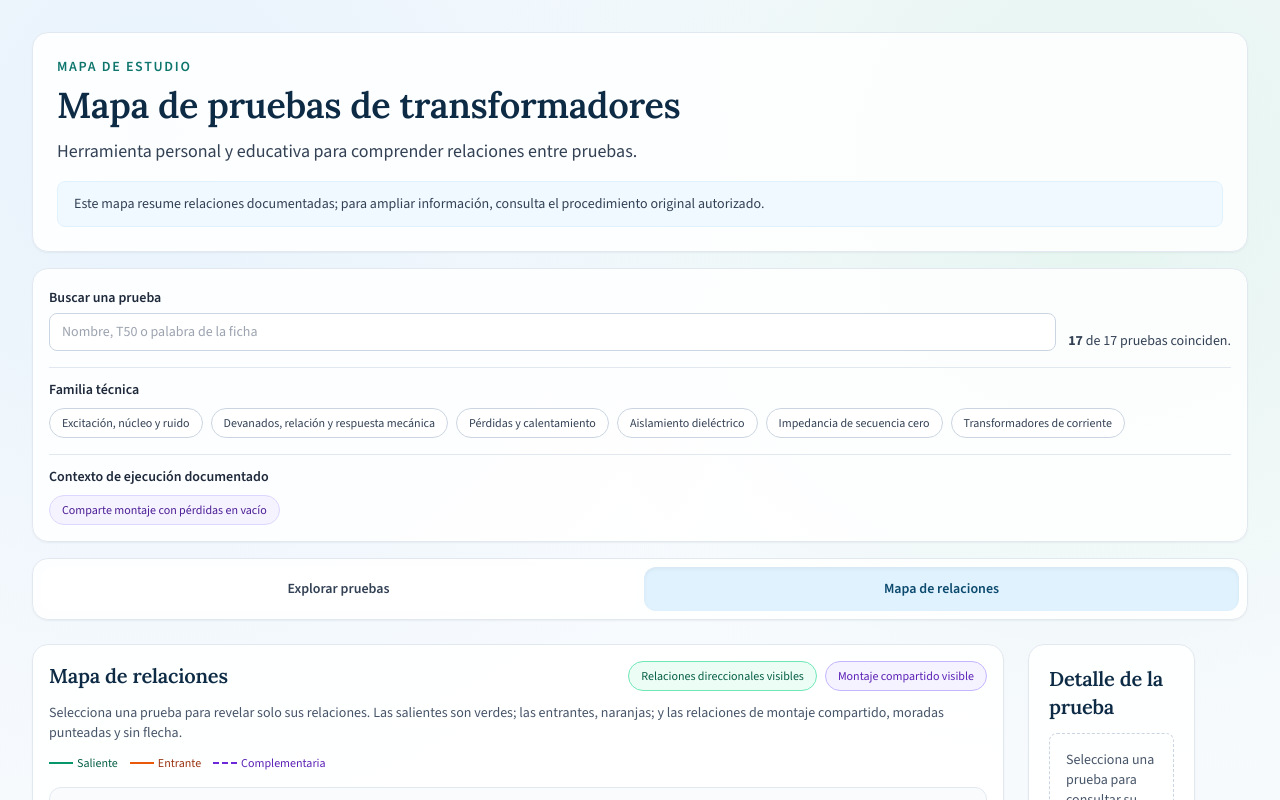
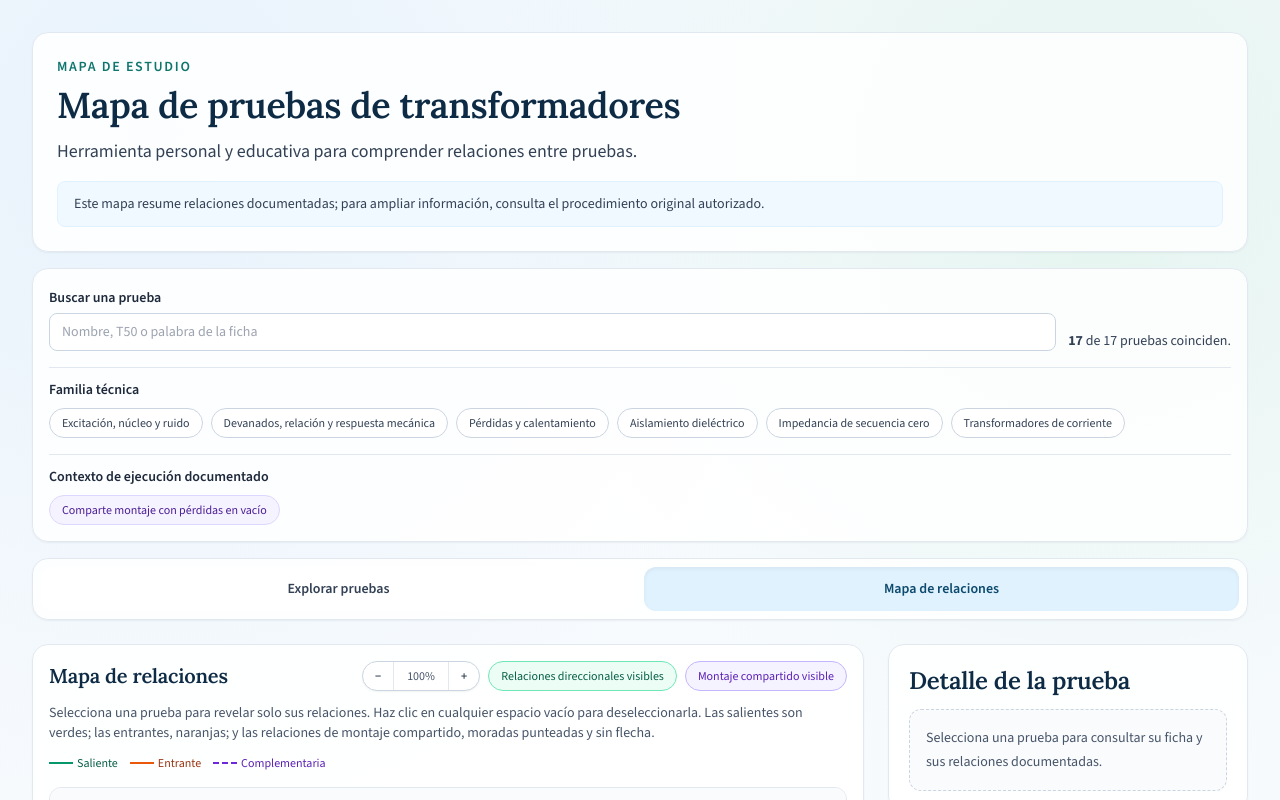
Before and after one commit to daguevarac-debug/mapa-pruebas-transformadores, a Next.js app: page / in a window 1280 px wide. Both pictures are taken after a click on the button "Mapa de relaciones". Shown: the top 800 px of the page. Built offline with nearby package versions, Linux system fonts and the light colour scheme.

Commit message:
Mejorar navegación y claridad del mapa

```diff
--- a/src/app/page.tsx
+++ b/src/app/page.tsx
@@ -33,6 +33,7 @@ export default function HomePage() {
   const [contexts, setContexts] = useState<string[]>([]);
   const [showDirectional, setShowDirectional] = useState(true);
   const [showComplementary, setShowComplementary] = useState(true);
+  const [mapZoom, setMapZoom] = useState(1);
 
   const filteredProcedures = useMemo(() => {
     const normalized = query.trim().toLocaleLowerCase("es");
@@ -56,6 +57,8 @@ export default function HomePage() {
   const toggleFamily = (family: string) => { setSelectedCode(null); setFamilies((current) => current.includes(family) ? current.filter((item) => item !== family) : [...current, family]); };
   const toggleContext = (context: string) => { setSelectedCode(null); setContexts((current) => current.includes(context) ? current.filter((item) => item !== context) : [...current, context]); };
   const clearFilters = () => { setQuery(""); setFamilies([]); setContexts([]); setSelectedCode(null); };
+  const zoomIn = () => setMapZoom((current) => Math.min(1.6, Number((current + 0.2).toFixed(1))));
+  const zoomOut = () => setMapZoom((current) => Math.max(0.6, Number((current - 0.2).toFixed(1))));
 
   return (
     <main className="study-shell mx-auto flex min-h-screen w-full max-w-7xl flex-col px-4 py-8 md:px-8">
@@ -101,24 +104,31 @@ export default function HomePage() {
         <ProcedurePanel procedure={selectedProcedure} relations={selectedRelations} />
       </section>}
 
-      {viewMode === "map" && <section className="mt-6 grid gap-6 xl:grid-cols-[1.3fr_0.7fr]">
+      {viewMode === "map" && <section className="mt-6 grid gap-6 xl:grid-cols-[minmax(0,1fr)_minmax(320px,360px)]">
         <div className="rounded-2xl border border-slate-200 bg-white/90 p-4 shadow-sm backdrop-blur">
-          <div className="flex flex-wrap items-center justify-between gap-3"><h2 className="text-xl font-semibold text-[#0d2b45]">Mapa de relaciones</h2><div className="flex flex-wrap gap-2 text-xs">
+          <div className="flex flex-wrap items-center justify-between gap-3"><h2 className="text-xl font-semibold text-[#0d2b45]">Mapa de relaciones</h2><div className="flex flex-wrap items-center gap-2 text-xs">
+            <div className="inline-flex overflow-hidden rounded-full border border-slate-300 bg-white shadow-sm" aria-label="Controles de zoom">
+              <button type="button" onClick={zoomOut} disabled={mapZoom <= 0.6} className="px-3 py-1.5 font-semibold text-slate-700 transition hover:bg-slate-50 disabled:cursor-not-allowed disabled:text-slate-300" aria-label="Alejar mapa">−</button>
+              <button type="button" onClick={() => setMapZoom(1)} className="min-w-14 border-x border-slate-200 px-2 py-1.5 font-medium text-slate-600 hover:bg-slate-50" aria-label="Restablecer zoom">{Math.round(mapZoom * 100)}%</button>
+              <button type="button" onClick={zoomIn} disabled={mapZoom >= 1.6} className="px-3 py-1.5 font-semibold text-slate-700 transition hover:bg-slate-50 disabled:cursor-not-allowed disabled:text-slate-300" aria-label="Acercar mapa">+</button>
+            </div>
             <button type="button" onClick={() => setShowDirectional((value) => !value)} aria-pressed={showDirectional} className={`rounded-full border px-3 py-1.5 font-medium ${showDirectional ? "border-emerald-300 bg-emerald-50 text-emerald-800" : "border-slate-300 bg-white text-slate-500"}`}>Relaciones direccionales {showDirectional ? "visibles" : "ocultas"}</button>
             <button type="button" onClick={() => setShowComplementary((value) => !value)} aria-pressed={showComplementary} className={`rounded-full border px-3 py-1.5 font-medium ${showComplementary ? "border-violet-300 bg-violet-50 text-violet-800" : "border-slate-300 bg-white text-slate-500"}`}>Montaje compartido {showComplementary ? "visible" : "oculto"}</button>
           </div></div>
-          <p className="mt-3 text-sm text-slate-600">Selecciona una prueba para revelar solo sus relaciones. Las salientes son verdes; las entrantes, naranjas; y las relaciones de montaje compartido, moradas punteadas y sin flecha.</p>
+          <p className="mt-3 text-sm text-slate-600">Selecciona una prueba para revelar solo sus relaciones. Haz clic en cualquier espacio vacío para deseleccionarla. Las salientes son verdes; las entrantes, naranjas; y las relaciones de montaje compartido, moradas punteadas y sin flecha.</p>
           <div className="mt-3 flex flex-wrap gap-3 text-xs"><span className="inline-flex items-center gap-1 text-emerald-800"><i className="h-0.5 w-6 bg-emerald-600" /> Saliente</span><span className="inline-flex items-center gap-1 text-orange-800"><i className="h-0.5 w-6 bg-orange-600" /> Entrante</span><span className="inline-flex items-center gap-1 text-violet-800"><i className="h-0 w-6 border-t-2 border-dashed border-violet-700" /> Complementaria</span></div>
-          <div className="mt-4 overflow-x-auto rounded-xl border border-slate-200 bg-slate-50/70 p-2"><svg viewBox="0 0 1180 810" className="h-[510px] min-w-[920px] w-full" role="img" aria-label="Mapa fijo de relaciones verificadas entre pruebas">
+          <div className="mt-4 overflow-auto rounded-xl border border-slate-200 bg-slate-50/70 p-2"><svg viewBox="0 0 1180 810" className="block" style={{ height: `${510 * mapZoom}px`, minWidth: `${920 * mapZoom}px`, width: `${Math.max(100, mapZoom * 100)}%` }} role="img" aria-label="Mapa fijo de relaciones verificadas entre pruebas" onClick={() => setSelectedCode(null)}>
             <defs><marker id="arrow-green" viewBox="0 0 10 10" refX="9" refY="5" markerWidth="7" markerHeight="7" orient="auto"><path d="M 0 0 L 10 5 L 0 10 z" fill="#16a34a" /></marker><marker id="arrow-orange" viewBox="0 0 10 10" refX="9" refY="5" markerWidth="7" markerHeight="7" orient="auto"><path d="M 0 0 L 10 5 L 0 10 z" fill="#ea580c" /></marker></defs>
             <g fill="#64748b" fontSize="14" fontWeight="700"><text x="80" y="62">Excitación, núcleo y ruido</text><text x="80" y="245">Devanados, relación y respuesta mecánica</text><text x="790" y="210">Pérdidas y calentamiento</text><text x="75" y="445">Aislamiento dieléctrico</text><text x="290" y="650">Secuencia cero</text><text x="690" y="650">Transformadores de corriente</text></g>
-            {selectedRelations.map((relation) => {
+            {selectedRelations.map((relation, relationIndex) => {
               if ((relation.type === "shared_setup" && !showComplementary) || (relation.type !== "shared_setup" && !showDirectional)) return null;
               const source = layout[relation.from]; const target = layout[relation.to]; if (!source || !target) return null;
               const outgoing = relation.from === selectedCode; const shared = relation.type === "shared_setup"; const color = shared ? "#7e22ce" : outgoing ? "#16a34a" : "#ea580c"; const dx = target.x - source.x; const dy = target.y - source.y; const distance = Math.hypot(dx, dy) || 1; const ux = dx / distance; const uy = dy / distance;
-              return <line key={`${relation.from}-${relation.to}`} x1={source.x + ux * 37} y1={source.y + uy * 37} x2={target.x - ux * 39} y2={target.y - uy * 39} stroke={color} strokeWidth="3.5" strokeDasharray={shared ? "4 7" : undefined} strokeLinecap="round" markerEnd={shared ? undefined : outgoing ? "url(#arrow-green)" : "url(#arrow-orange)"} />;
+              const startX = source.x + ux * 37; const startY = source.y + uy * 37; const endX = target.x - ux * 39; const endY = target.y - uy * 39;
+              const lane = relationIndex - (selectedRelations.length - 1) / 2; const bend = lane * 58; const controlX = (startX + endX) / 2 - uy * bend; const controlY = (startY + endY) / 2 + ux * bend;
+              return <path key={`${relation.from}-${relation.to}`} d={`M ${startX} ${startY} Q ${controlX} ${controlY} ${endX} ${endY}`} fill="none" stroke={color} strokeWidth="3.5" strokeDasharray={shared ? "4 7" : undefined} strokeLinecap="round" markerEnd={shared ? undefined : outgoing ? "url(#arrow-green)" : "url(#arrow-orange)"} />;
             })}
-            {procedures.map((procedure) => { if (!visibleCodes.has(procedure.code)) return null; const point = layout[procedure.code]; const selected = procedure.code === selectedCode; const outgoing = outgoingCodes.has(procedure.code); const incoming = incomingCodes.has(procedure.code); const shared = sharedCodes.has(procedure.code); const related = Boolean(selectedCode) && (selected || outgoing || incoming || shared); const inactive = Boolean(selectedCode) && !related; const fill = selected ? "#dbeafe" : outgoing ? "#dcfce7" : incoming ? "#ffedd5" : shared ? "#f3e8ff" : "#f8fafc"; const stroke = selected ? "#0284c7" : outgoing ? "#16a34a" : incoming ? "#ea580c" : shared ? "#7e22ce" : "#cbd5e1"; return <g key={procedure.code} transform={`translate(${point.x}, ${point.y})`} onClick={() => setSelectedCode(procedure.code)} style={{ cursor: "pointer" }}><circle r={selected ? 34 : inactive ? 18 : 28} fill={fill} stroke={inactive ? "#cbd5e1" : stroke} strokeWidth={selected ? 3 : 2} opacity={inactive ? 0.65 : 1} /><text textAnchor="middle" dominantBaseline="middle" fontSize={inactive ? "8" : "10"} fontWeight="700" fill={inactive ? "#94a3b8" : "#0f172a"}>{procedure.code}</text></g>; })}
+            {procedures.map((procedure) => { if (!visibleCodes.has(procedure.code)) return null; const point = layout[procedure.code]; const selected = procedure.code === selectedCode; const outgoing = outgoingCodes.has(procedure.code); const incoming = incomingCodes.has(procedure.code); const shared = sharedCodes.has(procedure.code); const related = Boolean(selectedCode) && (selected || outgoing || incoming || shared); const inactive = Boolean(selectedCode) && !related; const fill = selected ? "#dbeafe" : outgoing ? "#dcfce7" : incoming ? "#ffedd5" : shared ? "#f3e8ff" : "#f8fafc"; const stroke = selected ? "#0284c7" : outgoing ? "#16a34a" : incoming ? "#ea580c" : shared ? "#7e22ce" : "#cbd5e1"; return <g key={procedure.code} transform={`translate(${point.x}, ${point.y})`} onClick={(event) => { event.stopPropagation(); setSelectedCode(procedure.code); }} style={{ cursor: "pointer" }}><circle r={selected ? 34 : inactive ? 18 : 28} fill={fill} stroke={inactive ? "#cbd5e1" : stroke} strokeWidth={selected ? 3 : 2} opacity={inactive ? 0.65 : 1} /><text textAnchor="middle" dominantBaseline="middle" fontSize={inactive ? "8" : "10"} fontWeight="700" fill={inactive ? "#94a3b8" : "#0f172a"}>{procedure.code}</text></g>; })}
           </svg></div>
         </div>
         <ProcedurePanel procedure={selectedProcedure} relations={selectedRelations.filter((relation) => relation.type === "shared_setup" ? showComplementary : showDirectional)} />
@@ -128,10 +138,10 @@ export default function HomePage() {
 }
 
 function ProcedurePanel({ procedure, relations }: { procedure: (typeof procedures)[number] | null; relations: typeof verifiedRelations }) {
-  if (!procedure) return <aside className="rounded-2xl border border-slate-200 bg-white/90 p-5 shadow-sm"><h2 className="text-xl font-semibold text-[#0d2b45]">Detalle de la prueba</h2><p className="mt-3 rounded-lg border border-dashed border-slate-300 p-4 text-sm text-slate-600">Selecciona una prueba para consultar su ficha y sus relaciones documentadas.</p></aside>;
+  if (!procedure) return <aside className="rounded-2xl border border-slate-200 bg-white/90 p-5 shadow-sm xl:sticky xl:top-6 xl:h-fit"><h2 className="text-2xl font-semibold text-[#0d2b45]">Detalle de la prueba</h2><p className="mt-3 rounded-xl border border-dashed border-slate-300 bg-slate-50/70 p-4 text-sm leading-6 text-slate-600">Selecciona una prueba para consultar su ficha y sus relaciones documentadas.</p></aside>;
   const specialConditions = documentedSpecialConditions[procedure.code] ?? [];
-  return <aside className="rounded-2xl border border-slate-200 bg-white/90 p-5 shadow-sm xl:sticky xl:top-6 xl:h-fit"><h2 className="text-xl font-semibold text-[#0d2b45]">Detalle de la prueba</h2><div className="mt-3 rounded-xl border border-slate-200 bg-slate-50/80 p-4"><p className="text-xs font-semibold uppercase tracking-[0.08em] text-teal-700">{procedure.code}</p><h3 className="mt-1 text-lg font-semibold text-slate-900">{procedure.name}</h3><span className={`mt-2 inline-flex rounded-full border px-2 py-1 text-xs font-medium ${statusClass(procedure.studyStatus)}`}>{statusLabel(procedure.studyStatus)}</span><p className="mt-2 text-sm text-slate-600">{procedureFamilies[procedure.code]}</p></div>
-    {procedure.didacticSummary && <section className="mt-4 space-y-2"><h3 className="text-sm font-semibold uppercase tracking-[0.08em] text-slate-600">El ensayo, en una mirada</h3><p className="rounded-lg border border-teal-200 bg-teal-50/70 p-3 text-sm text-slate-800"><strong>Se aplica o conecta:</strong> {procedure.didacticSummary.apply}</p><p className="rounded-lg border border-sky-200 bg-sky-50/70 p-3 text-sm text-slate-800"><strong>Se mide o registra:</strong> {procedure.didacticSummary.measure}</p><p className="rounded-lg border border-emerald-200 bg-emerald-50/70 p-3 text-sm text-slate-800"><strong>Se obtiene:</strong> {procedure.didacticSummary.obtain}</p></section>}
+  return <aside className="rounded-2xl border border-slate-200 bg-white/95 p-5 shadow-sm xl:sticky xl:top-6 xl:max-h-[calc(100vh-3rem)] xl:overflow-y-auto"><div className="flex items-start justify-between gap-3"><h2 className="text-2xl font-semibold text-[#0d2b45]">Detalle de la prueba</h2><span className={`shrink-0 rounded-full border px-2.5 py-1 text-xs font-medium ${statusClass(procedure.studyStatus)}`}>{statusLabel(procedure.studyStatus)}</span></div><div className="mt-4 rounded-xl border border-slate-200 bg-slate-50/80 p-4"><p className="text-xs font-semibold uppercase tracking-[0.1em] text-teal-700">{procedure.code}</p><h3 className="mt-1 text-xl font-semibold leading-snug text-slate-900">{procedure.name}</h3><p className="mt-3 inline-flex rounded-md bg-white px-2 py-1 text-sm font-medium text-slate-600 ring-1 ring-slate-200">{procedureFamilies[procedure.code]}</p></div>
+    {procedure.didacticSummary && <section className="mt-5 space-y-2"><h3 className="text-sm font-semibold uppercase tracking-[0.1em] text-slate-600">El ensayo, en una mirada</h3><p className="rounded-xl border border-teal-200 bg-teal-50/70 p-3 text-sm leading-6 text-slate-800"><strong>Se aplica o conecta:</strong> {procedure.didacticSummary.apply}</p><p className="rounded-xl border border-sky-200 bg-sky-50/70 p-3 text-sm leading-6 text-slate-800"><strong>Se mide o registra:</strong> {procedure.didacticSummary.measure}</p><p className="rounded-xl border border-emerald-200 bg-emerald-50/70 p-3 text-sm leading-6 text-slate-800"><strong>Se obtiene:</strong> {procedure.didacticSummary.obtain}</p></section>}
     {specialConditions.length > 0 && <section className="mt-4"><h3 className="text-sm font-semibold uppercase tracking-[0.08em] text-slate-600">Condiciones especiales</h3>{specialConditions.map((item, index) => <p key={index} className="mt-2 rounded-lg border border-amber-200 bg-amber-50 p-3 text-sm text-slate-800">{item.summary}</p>)}</section>}
     <section className="mt-4"><h3 className="text-sm font-semibold uppercase tracking-[0.08em] text-slate-600">Relaciones documentadas</h3>{relations.length === 0 ? <p className="mt-2 rounded-lg border border-dashed border-slate-300 p-3 text-sm text-slate-600">Sin relaciones verificadas visibles en la matriz actual.</p> : relations.map((relation) => <article key={`${relation.from}-${relation.to}`} className="mt-2 rounded-lg border border-slate-200 p-3"><p className="text-sm font-semibold text-slate-900">{relation.type === "shared_setup" ? `${relation.from} ↔ ${relation.to}` : `${relation.from} → ${relation.to}`}</p><span className="mt-1 inline-flex rounded-full bg-slate-100 px-2 py-1 text-xs font-medium text-slate-700">{typeLabel(relation.type)}</span><p className="mt-2 text-sm text-slate-700">{relation.rationale}</p><p className="mt-2 text-sm text-slate-600"><strong>Condición:</strong> {relation.condition}</p></article>)}</section>
   </aside>;
```
